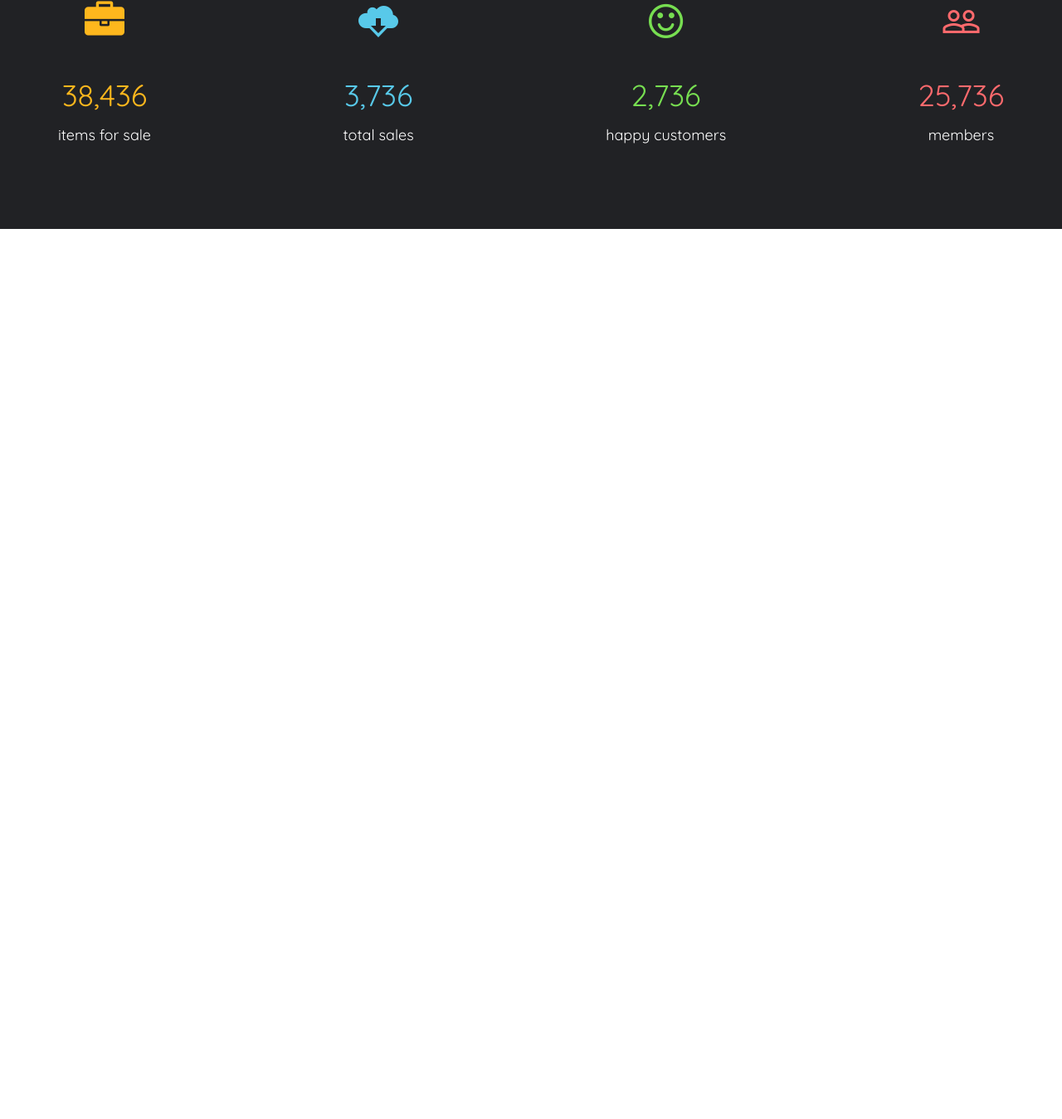
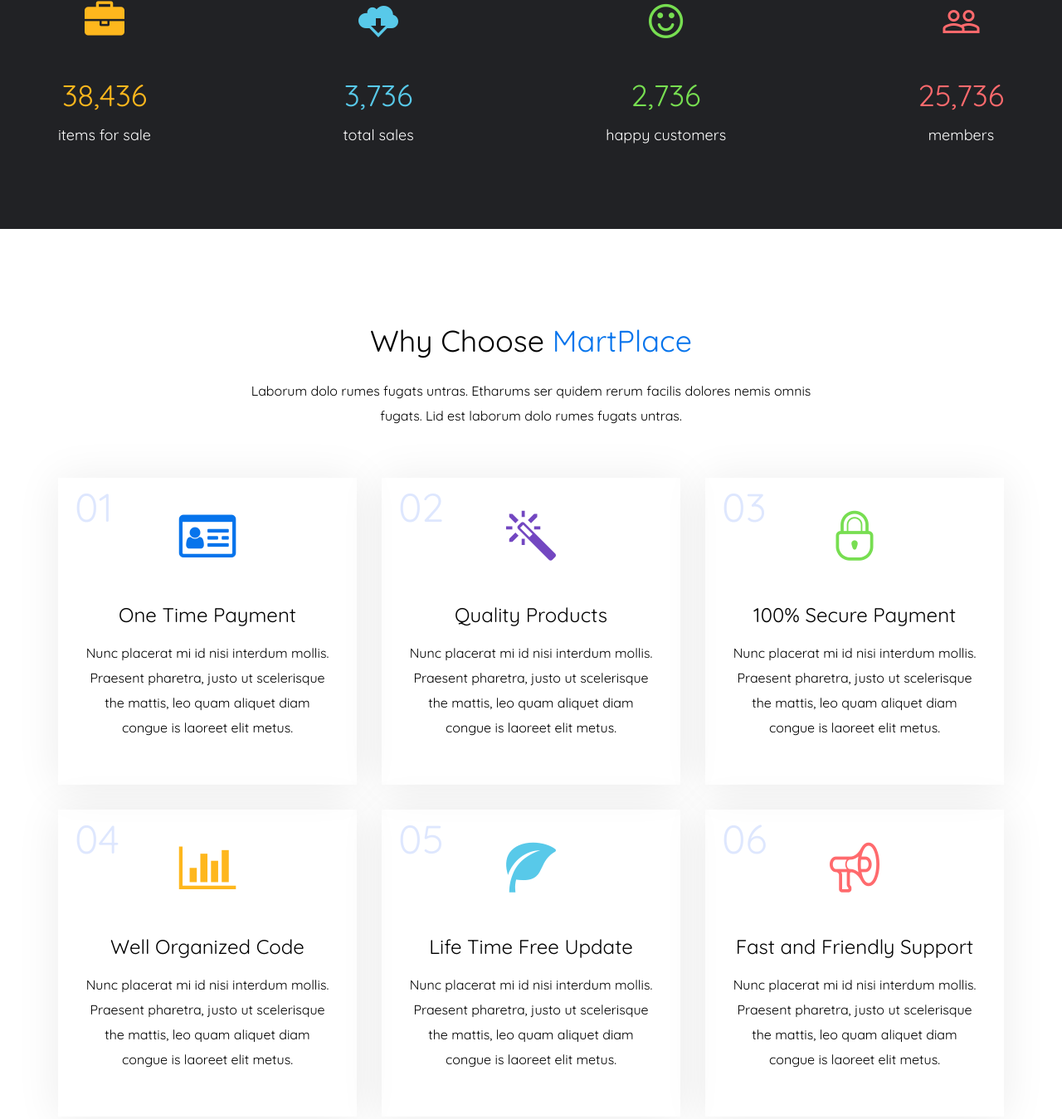
Before and after one commit to OlexHerman/MartPlace, a website: page app/index.html in a window 1280 px wide. Shown: the part 5171-6520 px from the top of the page at 83% size. Before the commit the page ends 5447 px from the top, so only its background shows below. Drawn offline with Linux system fonts and the light colour scheme.

Commit message:
Added choose section

```diff
--- a/app/index.html
+++ b/app/index.html
@@ -889,6 +889,108 @@
       </div>
     </div>
   </section>
+  <section class="choose">
+    <div class="container">
+      <div class="choose__inner">
+        <div class="choose__title">
+          Why Choose <span>MartPlace</span>
+        </div>
+        <div class="choose__descr">
+          Laborum dolo rumes fugats untras. Etharums ser quidem rerum facilis dolores nemis omnis fugats. Lid est
+          laborum dolo
+          rumes fugats untras.
+        </div>
+        <div class="choose__inner-items">
+
+
+          <div class="choose__item">
+            <div class="choose__item-number">01</div>
+            <div class="choose__item-ico1">
+            </div>
+            <div class="choose__item-title">
+              One Time Payment
+            </div>
+            <p class="choose__item-text">
+              Nunc placerat mi id nisi interdum mollis. Praesent pharetra, justo ut scelerisque
+              the mattis, leo quam aliquet diam
+              congue is laoreet elit metus.
+            </p>
+          </div>
+
+          <div class="choose__item">
+            <div class="choose__item-number">02</div>
+            <div class="choose__item-ico2">
+            </div>
+            <div class="choose__item-title">
+              Quality Products
+            </div>
+            <p class="choose__item-text">
+              Nunc placerat mi id nisi interdum mollis. Praesent pharetra, justo ut scelerisque
+              the mattis, leo quam aliquet diam
+              congue is laoreet elit metus.
+            </p>
+          </div>
+
+          <div class="choose__item">
+            <div class="choose__item-number">03</div>
+            <div class="choose__item-ico3">
+            </div>
+            <div class="choose__item-title">
+              100% Secure Payment
+            </div>
+            <p class="choose__item-text">
+              Nunc placerat mi id nisi interdum mollis. Praesent pharetra, justo ut scelerisque
+              the mattis, leo quam aliquet diam
+              congue is laoreet elit metus.
+            </p>
+          </div>
+
+          <div class="choose__item">
+            <div class="choose__item-number">04</div>
+            <div class="choose__item-ico4">
+            </div>
+            <div class="choose__item-title">
+              Well Organized Code
+            </div>
+            <p class="choose__item-text">
+              Nunc placerat mi id nisi interdum mollis. Praesent pharetra, justo ut scelerisque
+              the mattis, leo quam aliquet diam
+              congue is laoreet elit metus.
+            </p>
+          </div>
+
+          <div class="choose__item">
+            <div class="choose__item-number">05</div>
+            <div class="choose__item-ico5">
+            </div>
+            <div class="choose__item-title">
+              Life Time Free Update
+            </div>
+            <p class="choose__item-text">
+              Nunc placerat mi id nisi interdum mollis. Praesent pharetra, justo ut scelerisque
+              the mattis, leo quam aliquet diam
+              congue is laoreet elit metus.
+            </p>
+          </div>
+
+          <div class="choose__item">
+            <div class="choose__item-number">06</div>
+            <div class="choose__item-ico6">
+            </div>
+            <div class="choose__item-title">
+              Fast and Friendly Support
+            </div>
+            <p class="choose__item-text">
+              Nunc placerat mi id nisi interdum mollis. Praesent pharetra, justo ut scelerisque
+              the mattis, leo quam aliquet diam
+              congue is laoreet elit metus.
+            </p>
+          </div>
+
+        </div>
+      </div>
+    </div>
+  </section>
 
   <script src="https://ajax.googleapis.com/ajax/libs/cesiumjs/1.78/Build/Cesium/Cesium.js"></script>
   <script src="js/libs.min.js"></script>
--- a/app/scss/_fonts.scss
+++ b/app/scss/_fonts.scss
@@ -1,10 +1,10 @@
 @font-face {
   font-family: 'icomoon';
-  src: url('../fonts/icomoon.eot?5mb28r');
-  src: url('../fonts/icomoon.eot?5mb28r#iefix') format('embedded-opentype'),
-    url('../fonts/icomoon.ttf?5mb28r') format('truetype'),
-    url('../fonts/icomoon.woff?5mb28r') format('woff'),
-    url('../fonts/icomoon.svg?5mb28r#icomoon') format('svg');
+  src: url('../fonts/icomoon.eot?3itb1x');
+  src: url('../fonts/icomoon.eot?3itb1x#iefix') format('embedded-opentype'),
+    url('../fonts/icomoon.ttf?3itb1x') format('truetype'),
+    url('../fonts/icomoon.woff?3itb1x') format('woff'),
+    url('../fonts/icomoon.svg?3itb1x#icomoon') format('svg');
   font-weight: normal;
   font-style: normal;
   font-display: block;
@@ -26,8 +26,32 @@
   -moz-osx-font-smoothing: grayscale;
 }
 
+.icon-lock:before {
+  content: "\e905";
+}
+
+.icon-eye:before {
+  content: "\e907";
+}
+
+.icon-megaphone:before {
+  content: "\e906";
+}
+
 .icon-mail_outline:before {
   content: "\e900";
+}
+
+.icon-insert_comment:before {
+  content: "\e908";
+}
+
+.icon-mode_comment:before {
+  content: "\e909";
+}
+
+.icon-add_comment:before {
+  content: "\e90a";
 }
 
 .icon-keyboard_arrow_left:before {
@@ -52,6 +76,10 @@
 
 .icon-shopping-cart:before {
   content: "\f07a";
+}
+
+.icon-bar-chart:before {
+  content: "\f080";
 }
 
 .icon-heart-o:before {
@@ -94,6 +122,10 @@
   content: "\f0e1";
 }
 
+.icon-comment-o:before {
+  content: "\f0e5";
+}
+
 .icon-smile-o:before {
   content: "\f118";
 }
@@ -114,6 +146,18 @@
   content: "\f1ab";
 }
 
+.icon-drivers-license-o:before {
+  content: "\f2c3";
+}
+
+.icon-magic-wand:before {
+  content: "\e997";
+}
+
+.icon-leaf:before {
+  content: "\e9a4";
+}
+
 .icon-cloud-download:before {
   content: "\e9c2";
 }
--- a/app/scss/_vars.scss
+++ b/app/scss/_vars.scss
@@ -1,4 +1,8 @@
 $grey: #f6f7fb;
 $blue: #0674ec;
 $purple: #7347c1;
-$dark: #212225
+$dark: #212225;
+$green: #77de51;
+$orange: #feb71d;
+$aqua: #58c9e9;
+$pink: #ff6a6d;
--- a/app/scss/style.scss
+++ b/app/scss/style.scss
@@ -625,11 +625,9 @@
   margin-bottom: 50px;
   position: relative;
 }
-
 .followers__inner-content{
   overflow: hidden;
 }
-
 .followers__slider-title{
   font-size: 30px;
 }
@@ -643,6 +641,7 @@
 }
 //end followers section
 //start dignity section
+
 .dignity {
   padding: 80px 0;
   background-color: $dark;
@@ -684,3 +683,110 @@
   color: #fff;
 }
 //end dignity section
+//start choose section
+
+.choose {
+  padding: 120px 0;
+
+}
+
+.choose__inner {
+  text-align: center;
+}
+
+.choose__title {
+  font-size: 36px;
+  margin-bottom: 30px;
+  span{
+    color: $blue;
+  }
+}
+
+.choose__descr {
+  max-width: 690px;
+  margin: 0 auto;
+  margin-bottom: 60px;
+}
+
+.choose__inner-items {
+  display: flex;
+  justify-content: space-between;
+  flex-wrap: wrap;
+}
+
+.choose__item {
+  position: relative;
+  padding: 55px 33px;
+  max-width: 360px;
+  max-height: 370px;
+  box-shadow: 0px 2px 50px 0px rgba(0, 0, 0, 0.08);
+  margin-bottom: 30px;
+  user-select: none;
+}
+
+.choose__item-number {
+  font-size: 48px;
+  position: absolute;
+  top: 20px;
+  left: 20px;
+  color: rgba($color: #5c87f8, $alpha: 0.2);
+}
+.choose__item-ico1 {
+  margin-bottom: 45px;
+  &::before{
+    content: "\f2c3";
+    font-family: 'icomoon';
+    font-size: 60px;
+    color: $blue;
+  }
+}
+.choose__item-ico2 {
+  margin-bottom: 45px;
+  &::before {
+    content: "\e997";
+    font-family: 'icomoon';
+    font-size: 60px;
+    color: $purple;
+  }
+}
+.choose__item-ico3 {
+  margin-bottom: 45px;
+  &::before {
+    content: "\e905";
+    font-family: 'icomoon';
+    font-size: 60px;
+    color: $green;
+  }
+}
+.choose__item-ico4 {
+  margin-bottom: 45px;
+  &::before {
+    content: "\f080";
+    font-family: 'icomoon';
+    font-size: 60px;
+    color: $orange;
+  }
+}
+.choose__item-ico5 {
+  margin-bottom: 45px;
+  &::before {
+    content: "\e9a4";
+    font-family: 'icomoon';
+    font-size: 60px;
+    color: $aqua;
+  }
+}
+.choose__item-ico6 {
+  margin-bottom: 45px;
+  &::before {
+    content: "\e906";
+    font-family: 'icomoon';
+    font-size: 60px;
+    color: $pink;
+  }
+}
+
+.choose__item-title {
+  font-size: 24px;
+}
+//end choose section
```
Also changed, not shown: app/css/style.min.css, app/fonts/icomoon.ttf, app/fonts/icomoon.woff, 2 other files.
